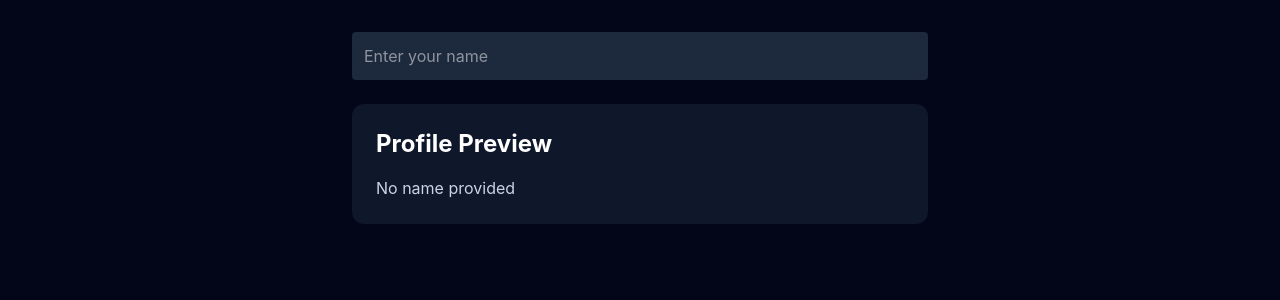
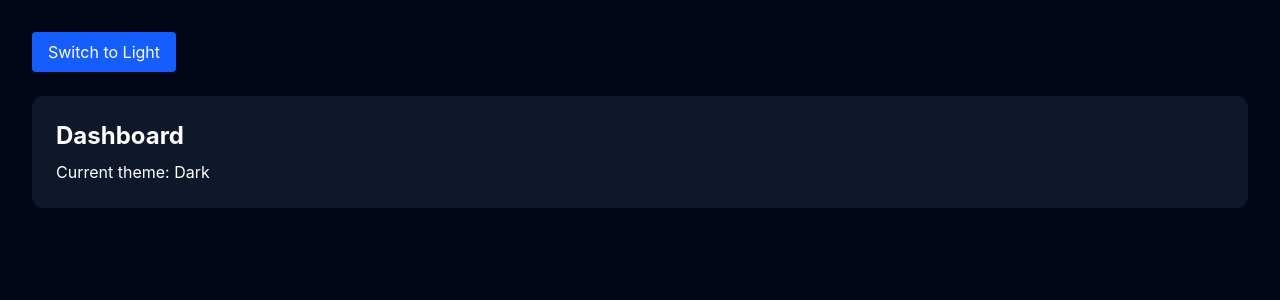
Before and after one commit to foysaliio/React-Mastery-Journey, a React (Vite) app: page / in a window 1280 px wide. Shown: the top 300 px of the page. Built offline with nearby package versions, Linux system fonts and the light colour scheme.

Commit message:
feat(react): understand state ownership

```diff
--- a/src/App.tsx
+++ b/src/App.tsx
@@ -1,17 +1,19 @@
 import { useState } from "react";
-import ProfileEditor from "./Components/ProfileEditor";
-import ProfilePreview from "./Components/ProfilePreview";
+import Dashboard from "./Components/Dashboard";
+import ThemeToggle from "./Components/ThemeToggle";
 
 function App() {
-  const [name, setName] = useState<string>("");
+  const [isDark, setIsDark] = useState<boolean>(true);
+
+  const toggleTheme = (): void => {
+    setIsDark((current) => !current);
+  };
 
   return (
     <main className="min-h-screen bg-slate-950 p-8">
-      <div className="mx-auto max-w-xl space-y-6">
-        <ProfileEditor name={name} onNameChange={setName} />
+      <ThemeToggle isDark={isDark} onToggle={toggleTheme} />
 
-        <ProfilePreview name={name} />
-      </div>
+      <Dashboard isDark={isDark} />
     </main>
   );
 }
--- /dev/null
+++ b/src/Components/Dashboard.tsx
@@ -0,0 +1,21 @@
+type DashboardProps = {
+  isDark: boolean;
+};
+
+function Dashboard({ isDark }: DashboardProps) {
+  return (
+    <section
+      className={
+        isDark
+          ? "mt-6 rounded-xl bg-slate-900 p-6 text-white"
+          : "mt-6 rounded-xl bg-white p-6 text-slate-900"
+      }
+    >
+      <h2 className="text-2xl font-bold">Dashboard</h2>
+
+      <p className="mt-2">Current theme: {isDark ? "Dark" : "Light"}</p>
+    </section>
+  );
+}
+
+export default Dashboard;
--- a/src/Components/ProfileEditor.tsx
+++ /dev/null
@@ -1,18 +0,0 @@
-type ProfileEditorProps = {
-  name: string;
-  onNameChange: (value: string) => void;
-};
-
-function ProfileEditor({ name, onNameChange }: ProfileEditorProps) {
-  return (
-    <input
-      type="text"
-      value={name}
-      onChange={(event) => onNameChange(event.currentTarget.value)}
-      placeholder="Enter your name"
-      className="w-full rounded bg-slate-800 p-3 text-white"
-    />
-  );
-}
-
-export default ProfileEditor;
--- a/src/Components/ProfilePreview.tsx
+++ /dev/null
@@ -1,15 +0,0 @@
-type ProfilePreviewProps = {
-  name: string;
-};
-
-function ProfilePreview({ name }: ProfilePreviewProps) {
-  return (
-    <section className="rounded-xl bg-slate-900 p-6 text-white">
-      <h2 className="text-2xl font-bold">Profile Preview</h2>
-
-      <p className="mt-4 text-slate-300">{name || "No name provided"}</p>
-    </section>
-  );
-}
-
-export default ProfilePreview;
--- /dev/null
+++ b/src/Components/ThemeToggle.tsx
@@ -0,0 +1,18 @@
+type ThemeToggleProps = {
+  isDark: boolean;
+  onToggle: () => void;
+};
+
+function ThemeToggle({ isDark, onToggle }: ThemeToggleProps) {
+  return (
+    <button
+      type="button"
+      onClick={onToggle}
+      className="rounded bg-blue-600 px-4 py-2 text-white"
+    >
+      {isDark ? "Switch to Light" : "Switch to Dark"}
+    </button>
+  );
+}
+
+export default ThemeToggle;
```
